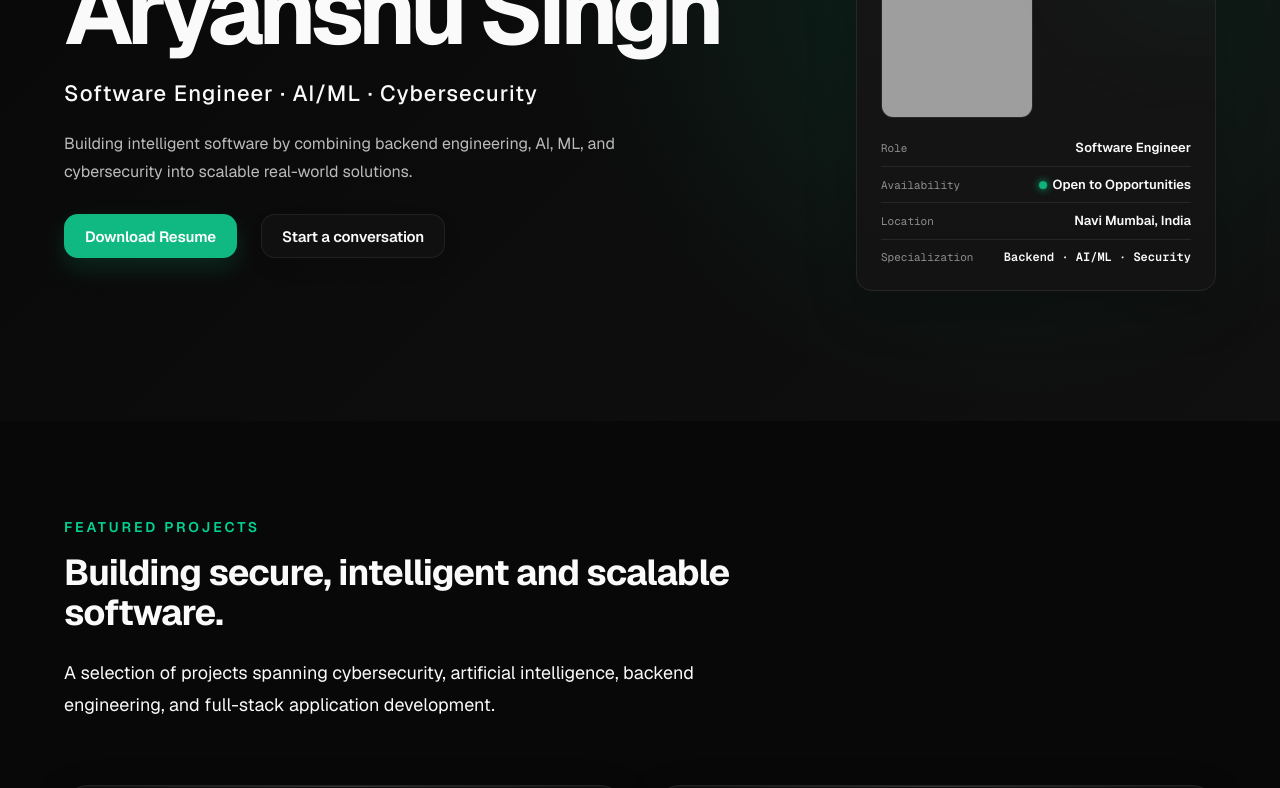
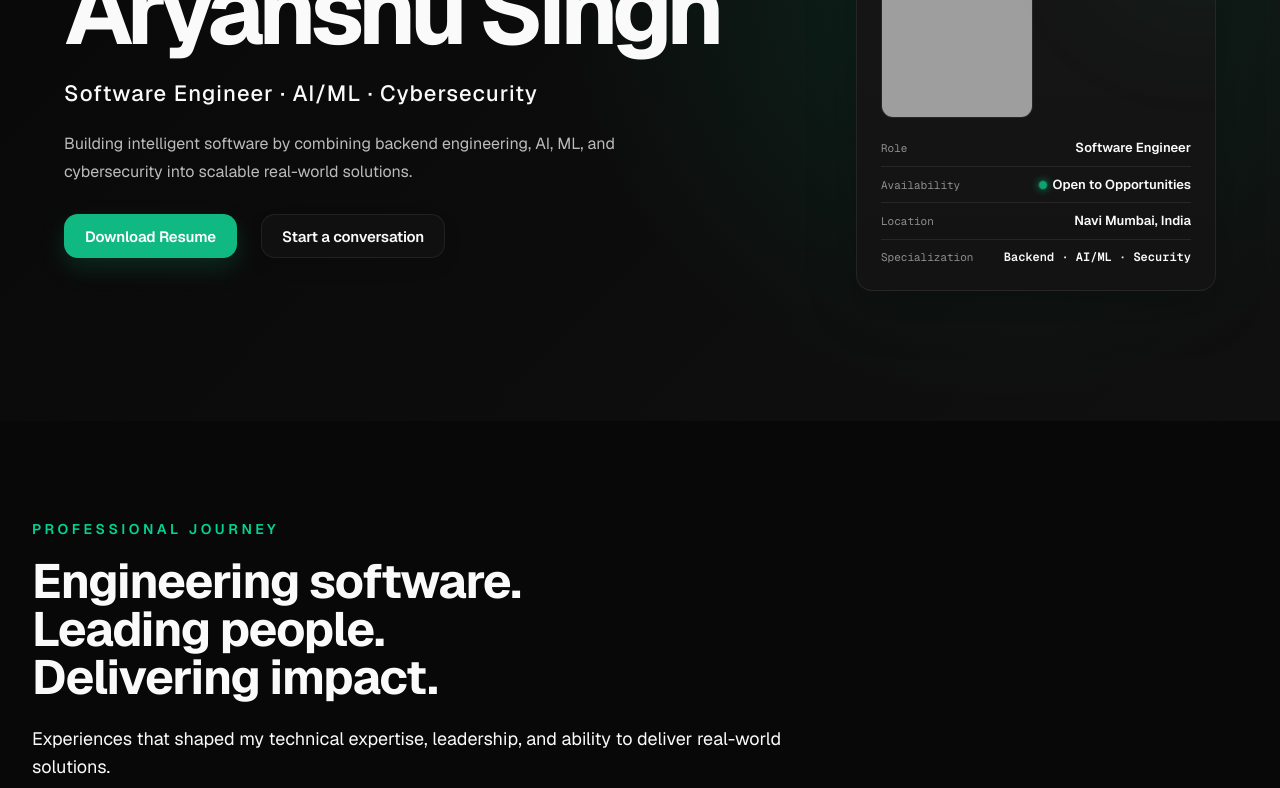
Before and after one commit to aryanshu1911/portfolio, a Next.js app: page / in a window 1280 px wide. Shown: the part 300-1088 px from the top of the page. Built offline with nearby package versions, Linux system fonts and the light colour scheme; grey boxes are pictures that could not be loaded.

Commit message:
initial experience section rendered

```diff
--- a/app/page.tsx
+++ b/app/page.tsx
@@ -1,10 +1,12 @@
 import { Hero } from "@/components/hero/hero";
 import { ProjectsSection } from "@/components/projects";
+import ProfessionalJourneySection from "@/components/professional-journey/ProfessionalJourneySection";
 
 export default function Home() {
   return (
     <main id="main-content" tabIndex={-1}>
       <Hero />
+      <ProfessionalJourneySection />
       <ProjectsSection />
     </main>
   );
--- /dev/null
+++ b/components/professional-journey/JourneyCard.tsx
@@ -0,0 +1,107 @@
+import { JourneyItem } from "@/types/professionalJourney";
+
+interface JourneyCardProps {
+  item: JourneyItem;
+}
+
+export default function JourneyCard({
+  item,
+}: JourneyCardProps) {
+  return (
+    <article className="rounded-3xl border p-8">
+
+      {/* Category */}
+
+      <span className="text-sm font-medium uppercase tracking-widest text-emerald-400">
+
+        {item.category === "experience"
+          ? "Featured Experience"
+          : "Leadership"}
+
+      </span>
+
+      {/* Role */}
+
+      <h3 className="mt-4 text-3xl font-bold">
+        {item.role}
+      </h3>
+
+      {/* Organization */}
+
+      <p className="mt-2 text-lg font-medium">
+        {item.organization}
+      </p>
+
+      {/* Meta */}
+
+      <div className="mt-3 flex flex-wrap gap-2 text-sm opacity-70">
+
+        <span>{item.duration}</span>
+
+        {item.location && (
+          <>
+            <span>•</span>
+            <span>{item.location}</span>
+          </>
+        )}
+
+      </div>
+
+      {/* Description */}
+
+      <p className="mt-6 leading-8">
+        {item.description}
+      </p>
+
+      {/* Highlights */}
+
+      <ul className="mt-8 space-y-3">
+
+        {item.highlights.map((highlight) => (
+          <li key={highlight}>
+            • {highlight}
+          </li>
+        ))}
+
+      </ul>
+
+      {/* Badges */}
+
+      <div className="mt-8 flex flex-wrap gap-3">
+
+        {item.badges.map((badge) => (
+          <span
+            key={badge}
+            className="rounded-full border px-4 py-2 text-sm"
+          >
+            {badge}
+          </span>
+        ))}
+
+      </div>
+
+      {/* Links */}
+
+      {item.links && (
+
+        <div className="mt-8 flex gap-4">
+
+          {item.links.map((link) => (
+            <a
+              key={link.href}
+              href={link.href}
+              target="_blank"
+              rel="noopener noreferrer"
+              className="rounded-lg border px-4 py-2 text-sm transition hover:opacity-80"
+            >
+              {link.label}
+            </a>
+          ))}
+
+        </div>
+
+      )}
+
+    </article>
+  );
+}
--- /dev/null
+++ b/components/professional-journey/ProfessionalJourneySection.tsx
@@ -0,0 +1,43 @@
+import { professionalJourney } from "@/data/professionalJourney";
+import JourneyCard from "./JourneyCard";
+
+export default function ProfessionalJourneySection() {
+  return (
+    <section
+      id="professional-journey"
+      className="mx-auto w-full max-w-7xl px-6 py-24 lg:px-8"
+    >
+      <div className="max-w-3xl">
+
+        <span className="text-sm font-semibold uppercase tracking-[0.25em] text-emerald-400">
+          Professional Journey
+        </span>
+
+        <h2 className="mt-4 text-4xl font-bold tracking-tight md:text-5xl">
+          Engineering software.
+          <br />
+          Leading people.
+          <br />
+          Delivering impact.
+        </h2>
+
+        <p className="mt-6 text-lg text-muted-foreground">
+          Experiences that shaped my technical expertise, leadership,
+          and ability to deliver real-world solutions.
+        </p>
+
+      </div>
+
+      <div className="mt-14 flex flex-col gap-8">
+
+        {professionalJourney.map((item) => (
+          <JourneyCard
+            key={item.id}
+            item={item}
+          />
+        ))}
+
+      </div>
+    </section>
+  );
+}
--- /dev/null
+++ b/data/professionalJourney.ts
@@ -0,0 +1,66 @@
+import { JourneyItem } from "@/types/professionalJourney";
+
+export const professionalJourney: JourneyItem[] = [
+  {
+    id: "imd",
+    category: "experience",
+    role: "Software Engineering Intern",
+    organization: "India Meteorological Department",
+    duration: "Dec 2025 – May 2026",
+    location: "Regional Meteorological Centre, Mumbai",
+
+    description:
+      "Developed a rainfall forecast verification system for district-wise weather warnings against observed rainfall across Maharashtra, enabling secure operational analysis and automated verification workflows.",
+
+    highlights: [
+      "Built a secure RBAC-enabled platform for operational forecast verification.",
+      "Developed geospatial dashboards covering 36+ districts using GeoPandas and Folium.",
+      "Implemented forecast verification metrics including Hit Rate, False Alarm Rate and Missed Events.",
+      "Automated analytical report generation with interactive visualizations."
+    ],
+
+    badges: [
+      "React",
+      "Python",
+      "GeoPandas",
+      "Supabase"
+    ],
+
+    links: [
+      {
+        label: "GitHub",
+        href: "https://github.com/aryanshu1911/imd-mumbai",
+      },
+      {
+        label: "Live System",
+        href: "https://imd-mumbai.vercel.app/"
+      }
+    ]
+  },
+
+  {
+    id: "csesa",
+    category: "leadership",
+    role: "Chief Editor & Magazine Head",
+    organization: "Computer Science Student Association (CSESA)",
+    duration: "Sep 2024 - Apr 2025",
+    location: "Lokmanya Tilak College of Engineering, Navi Mumbai",
+    description:
+      "Led the editorial and documentation initiatives for departmental events while managing the complete publication lifecycle of the annual department magazine.",
+
+    highlights: [
+      "Led a six-member editorial team throughout planning, editing and publication.",
+      "Managed reports and documentation for departmental technical and non-technical events.",
+      "Drafted official permission, invitation and appreciation letters.",
+      "Coordinated faculty, contributors and editorial reviews to publish the annual department magazine."
+    ],
+
+    badges: [
+      "Leadership",
+      "Editorial",
+      "Documentation",
+      "Project Management",
+      "Team Coordination"
+    ]
+  }
+];
--- /dev/null
+++ b/types/professionalJourney.ts
@@ -0,0 +1,25 @@
+export type JourneyCategory = "experience" | "leadership";
+
+export interface JourneyLink {
+  label: string;
+  href: string;
+}
+
+export interface JourneyItem {
+  id: string;
+  category: JourneyCategory;
+
+  role: string;
+  organization: string;
+
+  duration: string;
+  location?: string;
+
+  description: string;
+
+  highlights: string[];
+
+  badges: string[];
+
+  links?: JourneyLink[];
+}
```
Also changed, not shown: data/experience.ts (deleted).
